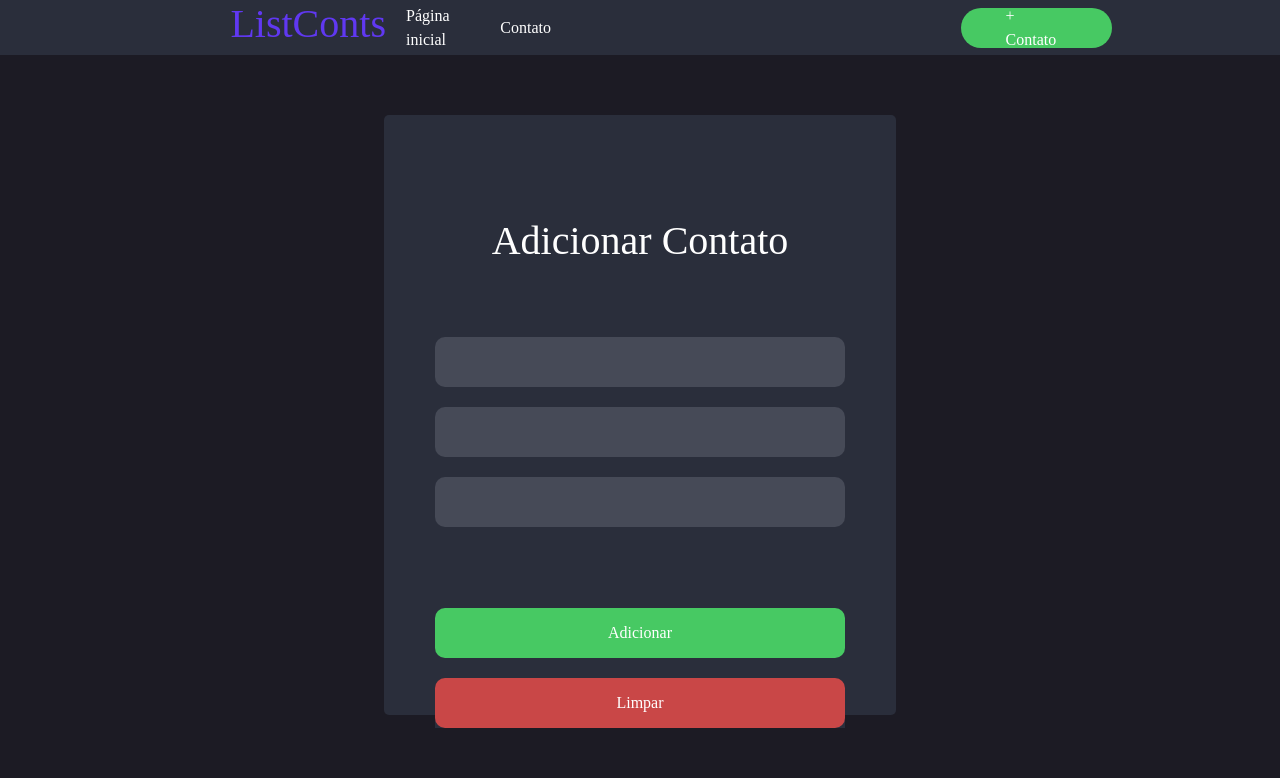
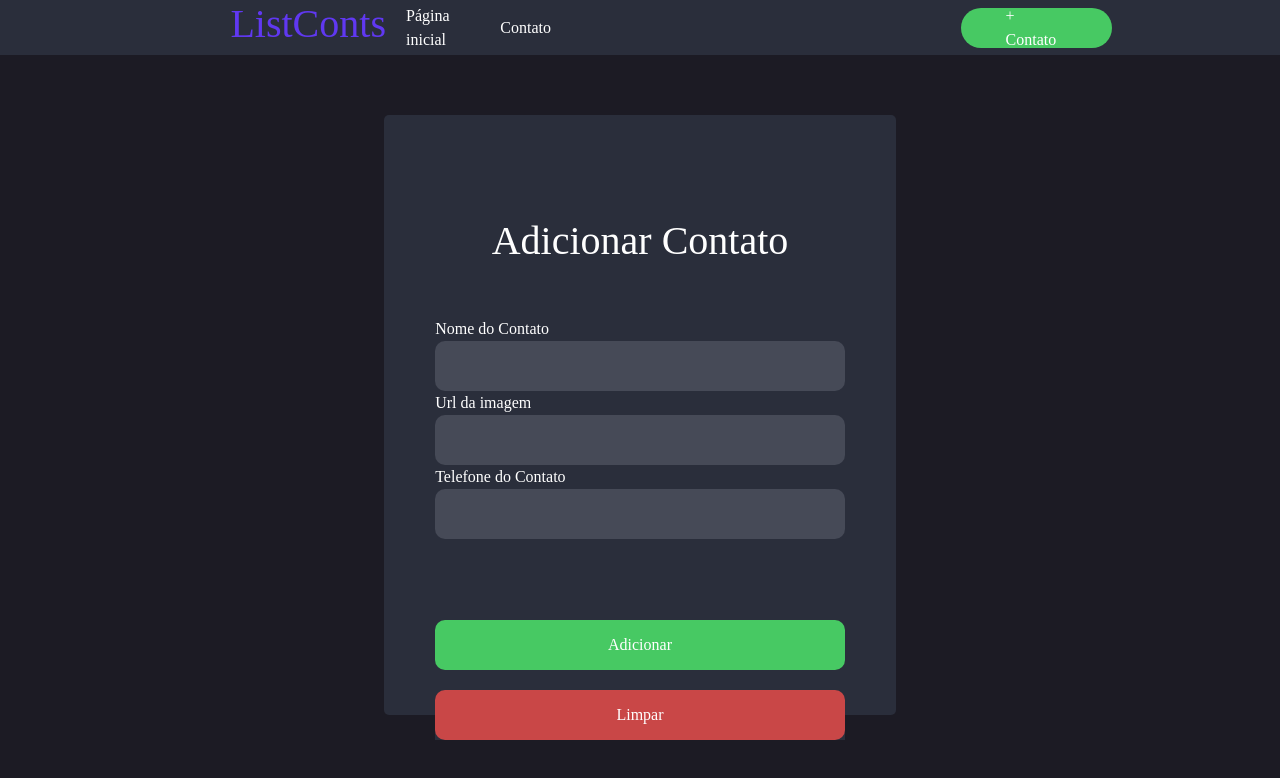
Before and after one commit to ViniHGV/ListConts_FrontEnd, a React (Vite) app: page /adicionar in a window 1280 px wide. Shown: the top 778 px of the page. Built offline with nearby package versions, Linux system fonts and the light colour scheme.

Commit message:
Adicionando label

```diff
--- a/src/Pages/Adicionar/index.css
+++ b/src/Pages/Adicionar/index.css
@@ -26,7 +26,6 @@ div.containerInputs h1{
 
 .inputAdd{
     width: 100%;
-    margin-top: 20px;
     background-color: #464a57;
     border: none;
     border-radius: 10px;
@@ -54,6 +53,7 @@ div.containerInputs form{
     background-color: #277037;
 }
 
+
 .btnFormCls{
     margin-top: 20px;
     border: none;
--- a/src/Pages/Adicionar/index.jsx
+++ b/src/Pages/Adicionar/index.jsx
@@ -10,8 +10,11 @@ export function Adicionar() {
                 <div className="containerInputs">
                     <h1>Adicionar Contato</h1>
                     <form action="" className="formAdd">
+                        <label htmlFor="">Nome do Contato</label>
                         <input type="text" className="inputAdd" />
+                        <label htmlFor="">Url da imagem</label>
                         <input type="text" className="inputAdd" />
+                        <label htmlFor="">Telefone do Contato</label>
                         <input type="text" className="inputAdd" />
                         <div className="buttonsForm">
                         <button type="submit" className="btnFormSub">Adicionar</button>
```
